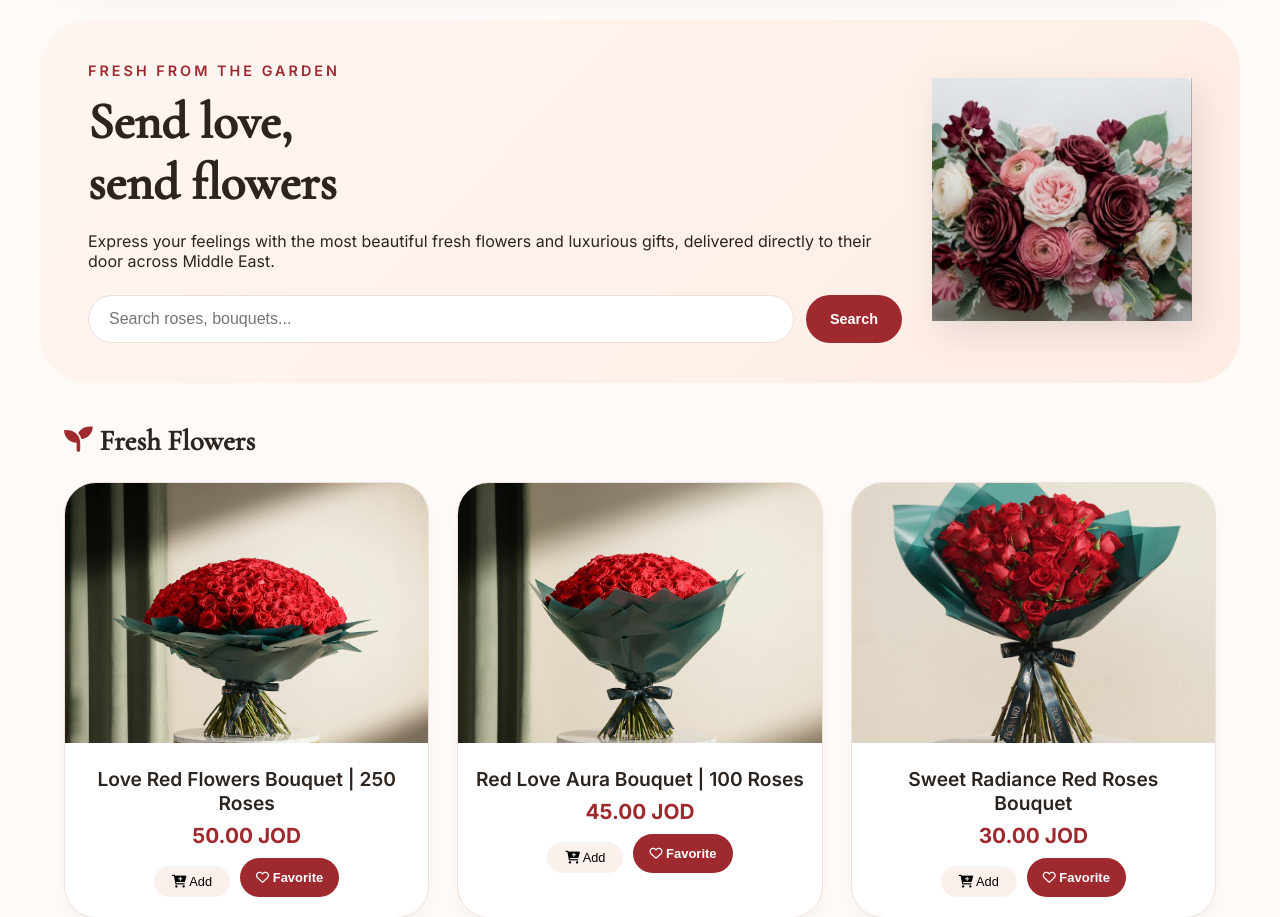
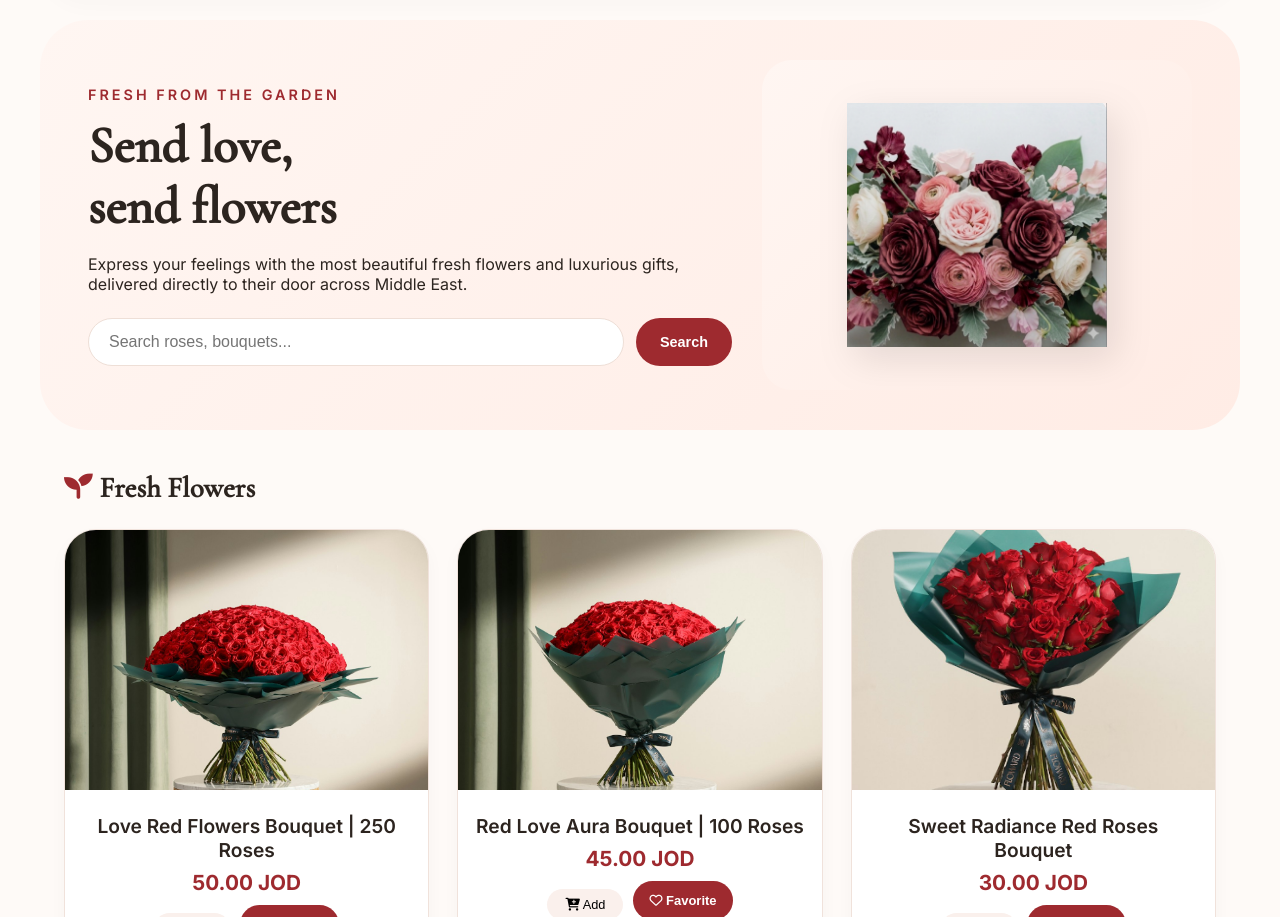
Before and after one commit to hamodalshatti/flower_shop200, a Flask app: page /index in a window 1280 px wide. Shown: the part 116-1033 px from the top of the page. Run offline with Flask 3, Linux system fonts and the light colour scheme; data comes from the database, SQL or seed files in the repository.

Commit message:
Update index.html

```diff
--- a/templates/index.html
+++ b/templates/index.html
@@ -797,6 +797,25 @@
 .fav-text-btn.active {
     background: #c45a48;
 }
+        .landing-page-image-container{
+    width: 430px;
+    height: 330px;
+    background: linear-gradient(135deg, #fff6f2 0%, #ffece5 100%);
+    border-radius: 30px;
+    display: flex;
+    align-items: center;
+    justify-content: center;
+    overflow: hidden;
+}
+
+.landing-page-image-container .hero-image{
+    width: 800px;
+    height: 380px;
+    object-fit: contain;
+    background: linear-gradient(135deg, #fff6f2 0%, #ffece5 100%);
+    border-radius: 0;
+    box-shadow: none;
+}
     </style>
 </head>
 <body>
```
